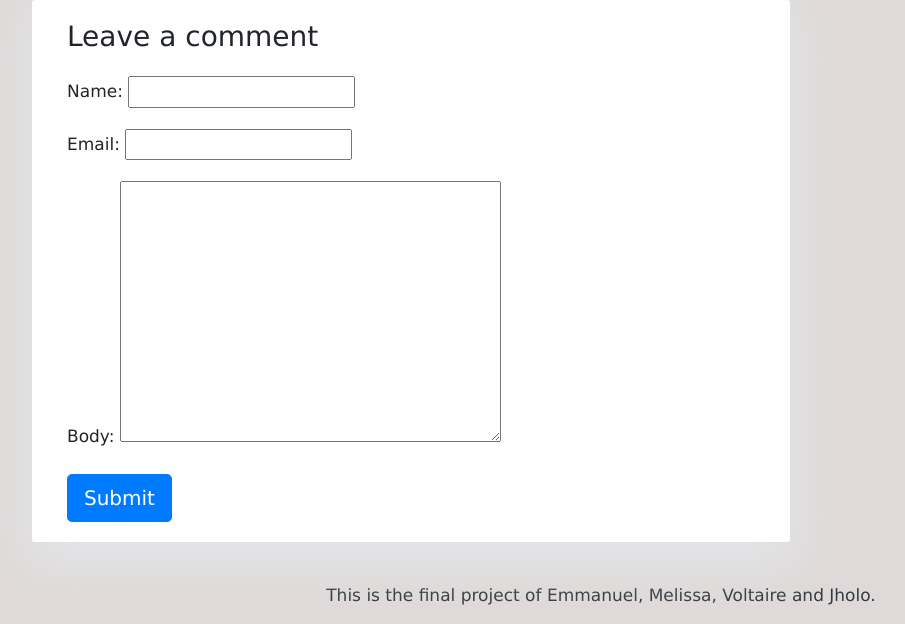
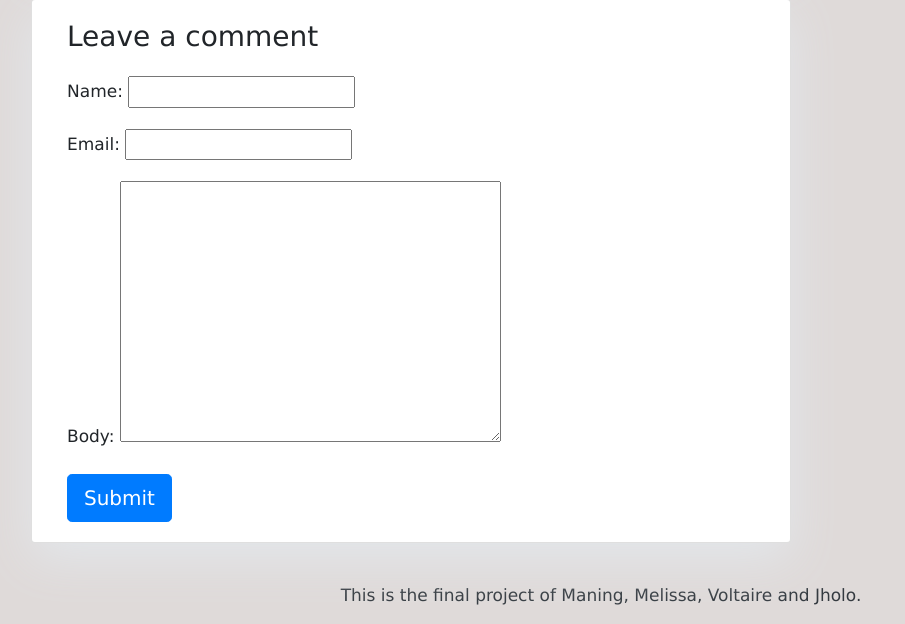
Before and after one commit to maning/group5-blog, a Django app: a page that uses templates/base.html in a window 1280 px wide. Shown: the part 809-1433 px from the top of the page, without its empty margins (39-944 px from the left). Run offline with Django 3.2, Linux system fonts and the light colour scheme; data comes from the database, SQL or seed files in the repository; both versions use the stored data as it was after the commit; some libraries are stand-ins or nearby versions.

Commit message:
update some post and footer

```diff
--- a/templates/base.html
+++ b/templates/base.html
@@ -62,7 +62,7 @@
         {% endblock content %}
         <!-- Footer -->
         <footer class="py-3 bg-grey">
-            <p class="m-0 text-dark text-center ">This is the final project of Emmanuel, Melissa, Voltaire and Jholo.</p>
+            <p class="m-0 text-dark text-center ">This is the final project of Maning, Melissa, Voltaire and Jholo.</p>
         </footer>
     </body>
 </html>
```
Also changed, not shown: db.sqlite3.
